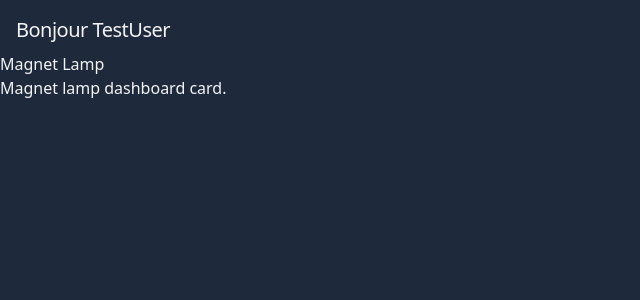
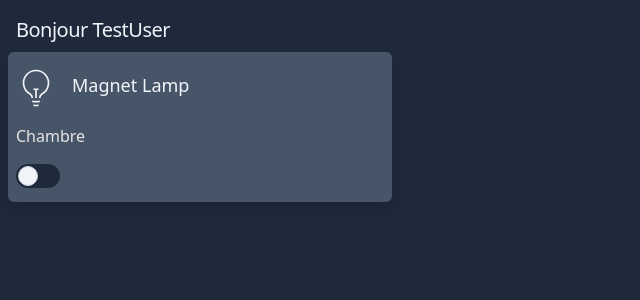
Before and after one commit to normanalie/iot_hub, a Vue app in the folder frontend/: page / in a window 1280 px wide. Shown: the top 300 px of the page, without its empty margins (0-640 px from the left). Built offline with nearby package versions, Linux system fonts and the light colour scheme.

Commit message:
Magnet Lamp card

```diff
--- a/frontend/index.html
+++ b/frontend/index.html
@@ -6,7 +6,7 @@
         <meta name="viewport" content="width=device-width, initial-scale=1.0" />
         <title>IoT Hub</title>
     </head>
-    <body class="bg-slate-800 w-full h-full text-gray-100">
+    <body class="bg-slate-800 w-full h-full text-slate-100">
         <div id="app"></div>
         <script type="module" src="/src/main.js"></script>
     </body>
--- /dev/null
+++ b/frontend/src/components/TheToggle.vue
@@ -0,0 +1,9 @@
+<template>
+    <label class="relative inline-flex items-center cursor-pointer">
+        <input type="checkbox" value="" class="sr-only peer" />
+        <div
+            class="w-11 h-6 bg-slate-800 peer-focus:outline-none peer-focus:ring-4 peer-focus:ring-purple-300 dark:peer-focus:ring-purple-800 rounded-full peer dark:bg-slate-800 peer-checked:after:translate-x-full peer-checked:after:border-slate-100 after:content-[''] after:absolute after:top-[2px] after:left-[2px] after:bg-slate-100 after:border-slate-300 after:border after:rounded-full after:h-5 after:w-5 after:transition-all dark:border-slate-600 peer-checked:bg-purple-600"
+        ></div>
+        <span class="ml-3 text-sm font-medium"><slot></slot></span>
+    </label>
+</template>
--- a/frontend/src/components/cards/MagnetLampCard.vue
+++ b/frontend/src/components/cards/MagnetLampCard.vue
@@ -1,6 +1,37 @@
-<script></script>
+<script>
+import TheToggle from '../TheToggle.vue';
+export default {
+    components: {
+        TheToggle,
+    },
+};
+</script>
 
 <template>
-    <h1>Magnet Lamp</h1>
-    <p>Magnet lamp dashboard card.</p>
+    <div
+        class="MagnetLampCard max-w-sm rounded-md overflow-hidden shadow-lg bg-slate-600 m-2 p-2"
+    >
+        <div class="headline py-2">
+            <svg
+                xmlns="http://www.w3.org/2000/svg"
+                fill="none"
+                viewBox="0 0 24 24"
+                strokeWidth="{1.5}"
+                stroke="currentColor"
+                className="w-2 h-2"
+                class="max-w-[40px] inline-block mr-4"
+            >
+                <path
+                    strokeLinecap="round"
+                    strokeLinejoin="round"
+                    d="M12 18v-5.25m0 0a6.01 6.01 0 001.5-.189m-1.5.189a6.01 6.01 0 01-1.5-.189m3.75 7.478a12.06 12.06 0 01-4.5 0m3.75 2.383a14.406 14.406 0 01-3 0M14.25 18v-.192c0-.983.658-1.823 1.508-2.316a7.5 7.5 0 10-7.517 0c.85.493 1.509 1.333 1.509 2.316V18"
+                />
+            </svg>
+
+            <h1 class="inline-block bottom-0 text-lg">Magnet Lamp</h1>
+        </div>
+        <p class="pt-2 pb-4 pl-0 text-stone-200 text-ms">Chambre</p>
+
+        <TheToggle />
+    </div>
 </template>
```
